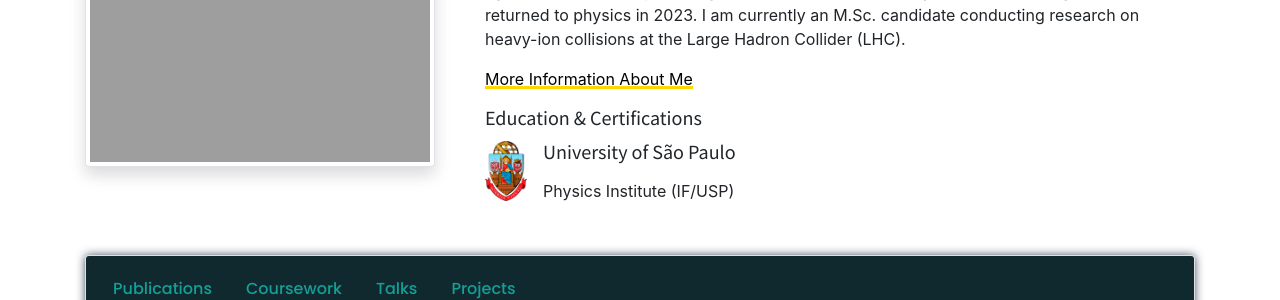
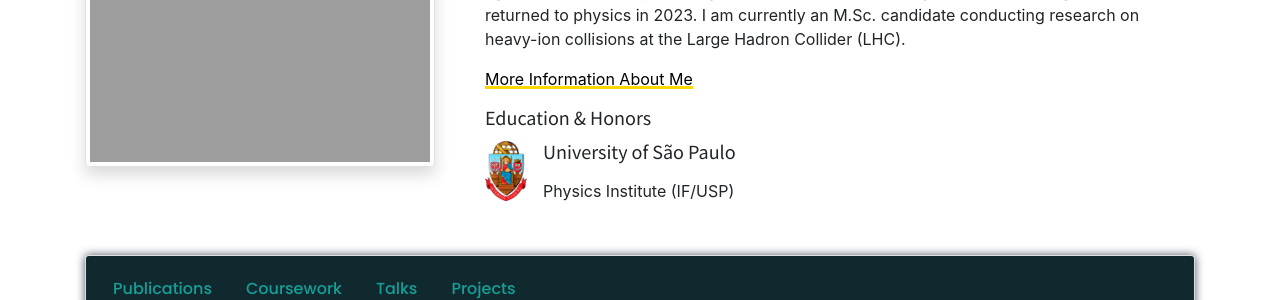
Before and after one commit to naavilam/naavilam.github.io, a Jekyll site: the page built from index.md, in a window 1280 px wide. Shown: the part 195-495 px from the top of the page. Built offline with Jekyll 4.4.1, drawn with Linux system fonts in a browser that asks for light colours; nearby versions of some CDN libraries; comment, search, counter and statistics services are not loaded; our own code applies the rules of GitHub Pages for plain Markdown files.

Commit message:
Update files

```diff
--- a/_includes/education.html
+++ b/_includes/education.html
@@ -1,12 +1,18 @@
 {% assign theme = site.data.themes[site.ui_theme] %}
-  <h5 class="card-title" style="font-family:{{ theme.education-title-font}};font-size:{{ theme.education-title-size }};color:{{theme.education-font-color}};">Education & Certifications</h5>
+<h5 class="card-title"
+  style="font-family:{{ theme.education-title-font}};font-size:{{ theme.education-title-size }};color:{{theme.education-font-color}};">
+  Education & Honors</h5>
 <ul class="list-unstyled">
   {% for entry in site.data.education %}
   <li class="media">
     <img src="{{ entry.Icon }}" class="mr-3" alt="...">
     <div class="media-body">
-        <h5 style="font-family:{{ theme.education-entry-font}};font-size:{{ theme.education-entry-size }};color:{{theme.education-font-color}};">{{ entry.School }}</h5>
-        <p style="font-family:{{ theme.education-entry-font}};font-size:{{ theme.education-section-size }};color:{{theme.education-font-color}};"><i>{{ entry.Program }}</i></p>
+      <h5
+        style="font-family:{{ theme.education-entry-font}};font-size:{{ theme.education-entry-size }};color:{{theme.education-font-color}};">
+        {{ entry.School }}</h5>
+      <p
+        style="font-family:{{ theme.education-entry-font}};font-size:{{ theme.education-section-size }};color:{{theme.education-font-color}};">
+        <i>{{ entry.Program }}</i></p>
       {% if entry.Degree %}
       <p>{{ entry.Degree }}</p>
       {% endif %}
```
Lines whose indentation alone changed are shown as unchanged.
